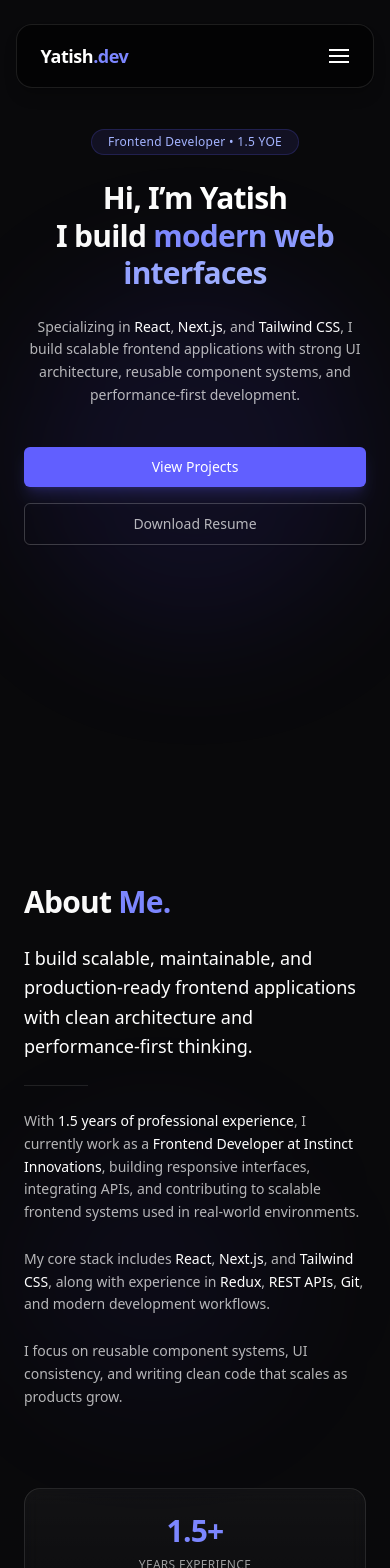
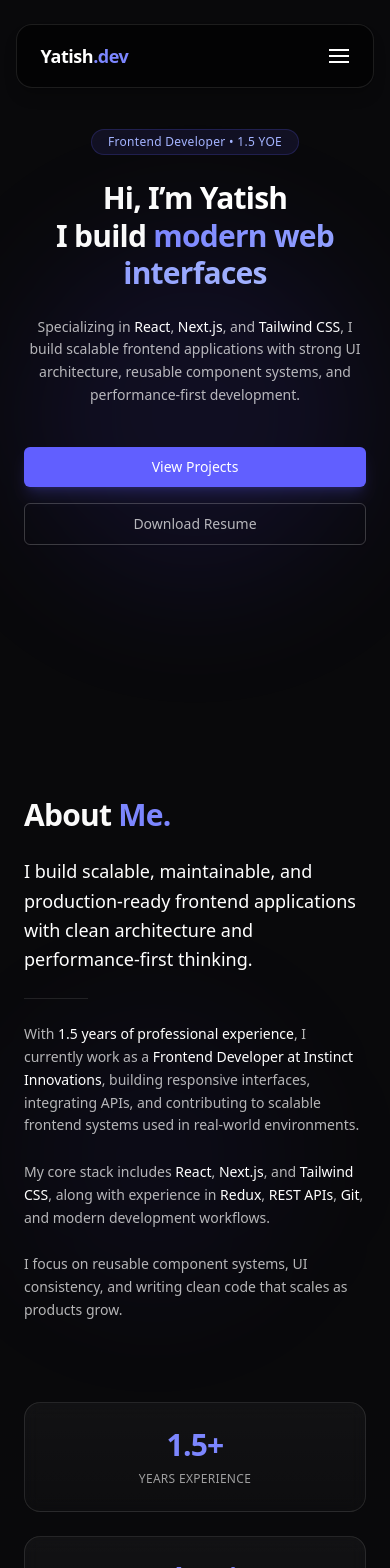
Before and after one commit to YatishPatil1234/portfolio, a Next.js app: page / in a window 390 px wide. Shown: the top 1568 px of the page. Built offline with nearby package versions, Linux system fonts and the light colour scheme.

Commit message:
Adjust padding in About section and update min-height in Hero section for improved layout

```diff
--- a/src/components/About.jsx
+++ b/src/components/About.jsx
@@ -6,7 +6,7 @@ export default function About() {
   return (
     <section
       id="about"
-      className="relative max-w-6xl mx-auto px-6 pt-10 md:pt-28 pb-0 overflow-hidden "
+      className="relative max-w-6xl mx-auto px-6 pt-20 md:pt-28 pb-0 overflow-hidden "
     >
       {/* Background Glow */}
       <div className="absolute inset-0 -z-10">
--- a/src/components/Hero.jsx
+++ b/src/components/Hero.jsx
@@ -5,7 +5,7 @@ import { motion } from "framer-motion";
 
 export default function Hero() {
   return (
-    <section className="relative min-h-screen pt-32 md:pt-32 flex items-start md:items-center justify-center overflow-hidden">
+    <section className="relative min-h-[85vh] md:min-h-screen pt-32 md:pt-32 flex items-start md:items-center justify-center overflow-hidden">
       {/* Background Glow */}
       <div className="absolute inset-0 -z-10">
         <div
```
